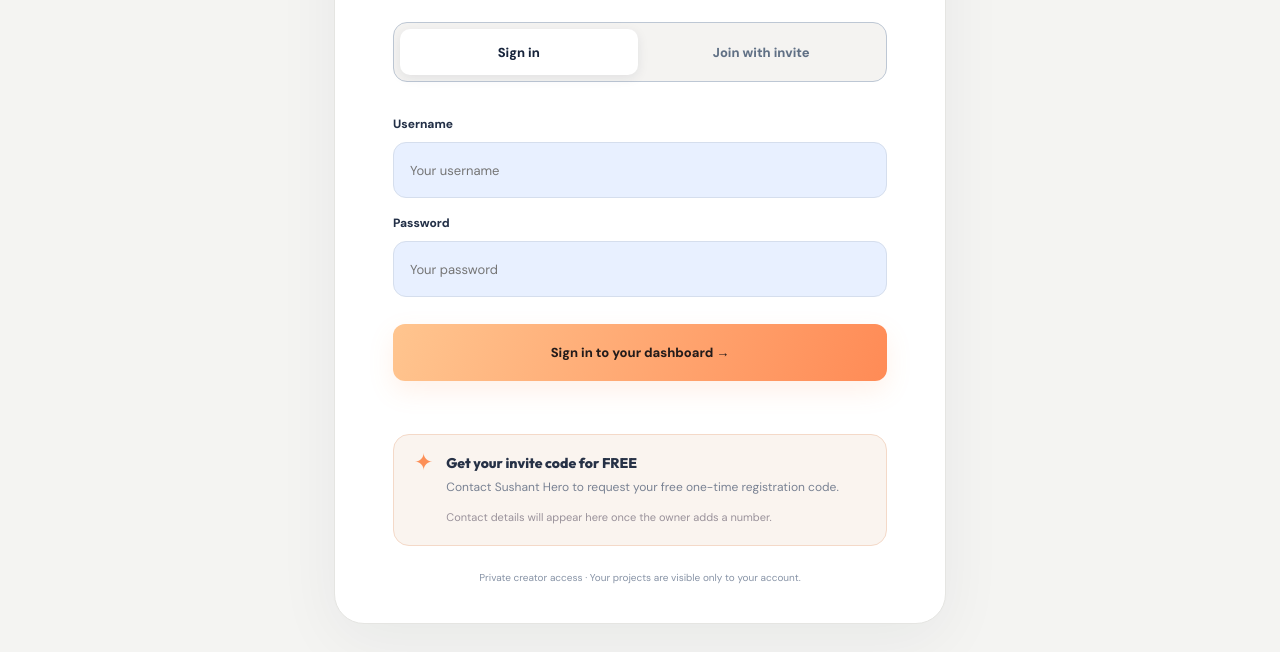
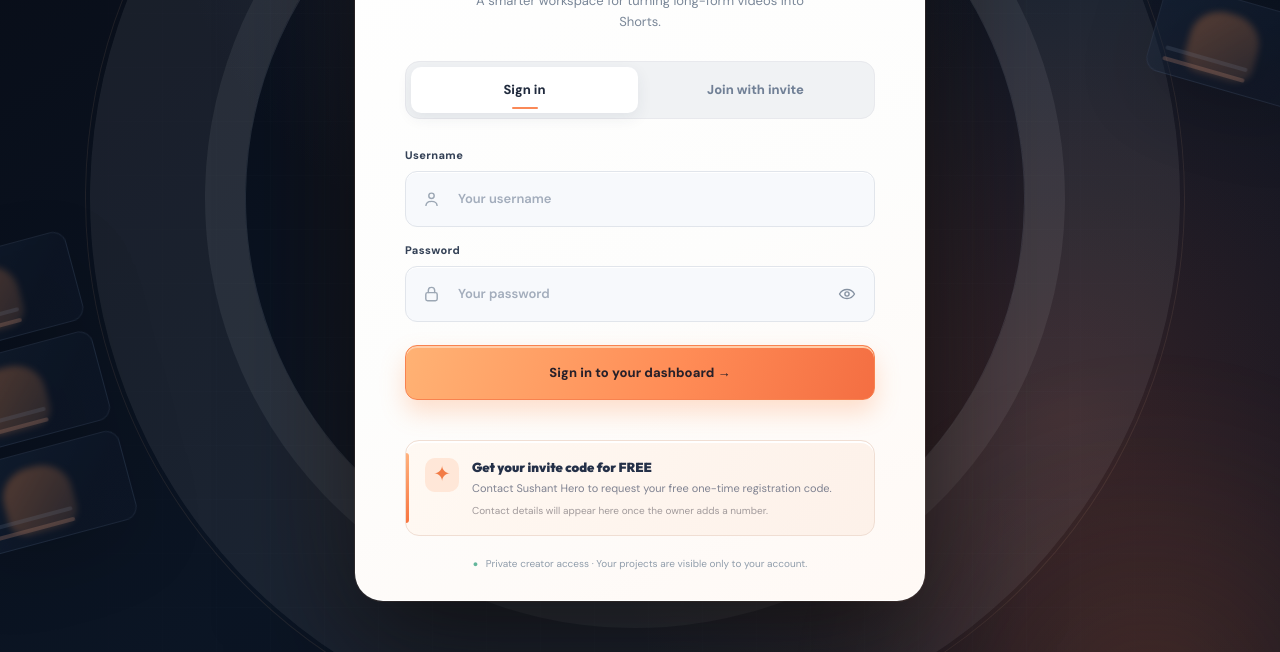
Before and after one commit to Sushant21-vs/shortmint-studio, a plain HTML site: page static/index.html in a window 1280 px wide. Shown: the part 257-909 px from the top of the page. Drawn offline with Linux system fonts and the light colour scheme; no server answers.

Commit message:
Add files via upload

```diff
--- a/static/index.html
+++ b/static/index.html
@@ -11,34 +11,43 @@
   <link rel="stylesheet" href="/import-fixes.css?v=9.0.1"><link rel="stylesheet" href="/multi-upload.css?v=12.0.0">
   <link rel="stylesheet" href="/montage.css?v=13">
   <link rel="stylesheet" href="/spacious.css?v=15.0.0">
-  <link rel="stylesheet" href="/login-clean.css?v=16.0.0">
+  <link rel="stylesheet" href="/login-atelier.css?v=17.0.0">
 </head>
 <body>
   <section id="auth-view" class="auth-screen hidden">
+    <div class="sm-login-scene" aria-hidden="true">
+      <div class="sm-login-halo halo-one"></div><div class="sm-login-halo halo-two"></div>
+      <div class="sm-login-orbit orbit-one"></div><div class="sm-login-orbit orbit-two"></div>
+      <div class="sm-login-film film-left"><i></i><i></i><i></i></div>
+      <div class="sm-login-film film-right"><i></i><i></i><i></i></div>
+    </div>
     <div class="auth-card">
-      <div class="auth-heading"><div class="auth-brand-mark">✦</div><span>Short<span>Mint</span><small>STUDIO</small></span></div>
-      <h1>Creators start here.</h1><p class="muted">A smarter workspace for turning long-form videos into Shorts.</p>
-      <div class="auth-switch"><button id="auth-login-tab" type="button" class="active">Sign in</button><button id="auth-register-tab" type="button">Join with invite</button></div>
+      <div class="sm-login-card-top" aria-hidden="true"><span></span><span>SM / STUDIO</span></div>
+      <div class="auth-heading">
+        <div class="auth-brand-mark" aria-hidden="true"><svg viewBox="0 0 54 54" fill="none" xmlns="http://www.w3.org/2000/svg"><rect width="54" height="54" rx="16" fill="url(#sm-login-mark-bg)"/><path d="m27 8.3 4.8 13.9L45.7 27l-13.9 4.8L27 45.7l-4.8-13.9L8.3 27l13.9-4.8L27 8.3Z" fill="white"/><path d="m27 19 2.8 8L27 35l-2.8-8L27 19Z" fill="#FF8A4A"/><defs><linearGradient id="sm-login-mark-bg" x1="0" y1="0" x2="54" y2="54"><stop stop-color="#FFB16F"/><stop offset="1" stop-color="#F65C31"/></linearGradient></defs></svg></div>
+        <span>Short<span>Mint</span><small>STUDIO</small></span>
+      </div>
+      <h1>Creators start here<span class="sm-title-stop">.</span></h1>
+      <p class="muted">A smarter workspace for turning long-form videos into Shorts.</p>
+      <div class="auth-switch" aria-label="Account access"><button id="auth-login-tab" type="button" class="active">Sign in</button><button id="auth-register-tab" type="button">Join with invite</button></div>
       <form id="auth-form" class="stack-form">
-        <label for="auth-username">Username</label><input id="auth-username" autocomplete="username" required minlength="3" maxlength="24" placeholder="Your username">
-        <label for="auth-password">Password</label><input id="auth-password" type="password" autocomplete="current-password" required minlength="10" placeholder="Your password">
-        <div id="auth-invite-wrap" class="hidden"><label for="auth-invite">Invitation code</label><input id="auth-invite" maxlength="60" placeholder="SM-XXXXXXXXXX"><p class="helper">Ask the website owner for a one-time invite code.</p></div>
+        <label for="auth-username">Username</label>
+        <div class="sm-auth-input-wrap"><span class="sm-auth-field-icon" aria-hidden="true"><svg viewBox="0 0 24 24" fill="none" stroke="currentColor" stroke-width="1.8" stroke-linecap="round" stroke-linejoin="round"><circle cx="12" cy="8" r="3.4"/><path d="M5 20c.4-3.3 3-5 7-5s6.6 1.7 7 5"/></svg></span><input id="auth-username" autocomplete="username" required minlength="3" maxlength="24" placeholder="Your username"></div>
+        <label for="auth-password">Password</label>
+        <div class="sm-auth-input-wrap"><span class="sm-auth-field-icon" aria-hidden="true"><svg viewBox="0 0 24 24" fill="none" stroke="currentColor" stroke-width="1.8" stroke-linecap="round" stroke-linejoin="round"><rect x="4.8" y="10.3" width="14.4" height="10.3" rx="2.2"/><path d="M8 10V7.6a4 4 0 0 1 8 0V10"/></svg></span><input id="auth-password" type="password" autocomplete="current-password" required minlength="10" placeholder="Your password"><button class="sm-auth-reveal" id="sm-auth-reveal" type="button" aria-label="Show password" aria-pressed="false"><svg viewBox="0 0 24 24" fill="none" stroke="currentColor" stroke-width="1.8" stroke-linecap="round" stroke-linejoin="round" aria-hidden="true"><path d="M2 12s3.4-6 10-6 10 6 10 6-3.4 6-10 6S2 12 2 12Z"/><circle cx="12" cy="12" r="2.8"/></svg></button></div>
+        <div id="auth-invite-wrap" class="hidden"><label for="auth-invite">Invitation code</label><div class="sm-auth-input-wrap"><span class="sm-auth-field-icon" aria-hidden="true"><svg viewBox="0 0 24 24" fill="none" stroke="currentColor" stroke-width="1.8" stroke-linecap="round" stroke-linejoin="round"><rect x="3" y="10" width="18" height="11" rx="2"/><path d="M3 14h18M12 10v11M12 10C6 8 5 4 8 3c3-1 4 3 4 7Zm0 0c6-2 7-6 4-7-3-1-4 3-4 7Z"/></svg></span><input id="auth-invite" maxlength="60" placeholder="SM-XXXXXXXXXX"></div><p class="helper">Ask the website owner for a one-time invite code.</p></div>
         <button id="auth-submit" type="submit" class="orange-btn wide">Sign in to your dashboard →</button>
       </form>
       <p id="auth-message" class="auth-message" aria-live="polite"></p>
       <div id="invite-contact-box" class="invite-contact-box" aria-label="Free invite code contact">
         <span class="invite-contact-spark" aria-hidden="true">✦</span>
-        <div class="invite-contact-content">
-          <strong>Get your invite code for FREE</strong>
+        <div class="invite-contact-content"><strong>Get your invite code for FREE</strong>
           <p id="invite-contact-copy">Contact Sushant Hero to request your free one-time registration code.</p>
-          <div class="invite-contact-actions hidden" id="invite-contact-actions">
-            <a id="invite-contact-number" class="invite-contact-number" href="#" aria-label="Call ShortMint owner">Call owner <span id="invite-contact-phone">+977</span></a>
-            <a id="invite-contact-whatsapp" class="invite-contact-whatsapp" href="#" target="_blank" rel="noopener noreferrer" aria-label="Message ShortMint owner on WhatsApp">WhatsApp <span aria-hidden="true">↗</span></a>
-          </div>
+          <div class="invite-contact-actions hidden" id="invite-contact-actions"><a id="invite-contact-number" class="invite-contact-number" href="#" aria-label="Call ShortMint owner">Call owner <span id="invite-contact-phone">+977</span></a><a id="invite-contact-whatsapp" class="invite-contact-whatsapp" href="#" target="_blank" rel="noopener noreferrer" aria-label="Message ShortMint owner on WhatsApp">WhatsApp <span aria-hidden="true">↗</span></a></div>
           <small class="invite-contact-unset" id="invite-contact-unset">Contact details will appear here once the owner adds a number.</small>
         </div>
       </div>
-      <p class="auth-foot">Private creator access · Your projects are visible only to your account.</p>
+      <p class="auth-foot"><span aria-hidden="true">●</span> Private creator access · Your projects are visible only to your account.</p>
     </div>
   </section>
   <div id="app-view" class="hidden">
@@ -251,5 +260,6 @@
   <div class="toast hidden" id="toast" role="alert"><span id="toast-icon">!</span><div id="toast-text"></div><button id="toast-dismiss" type="button" aria-label="Dismiss">×</button></div>
   <script src="/source-studio.js?v=9.0.1" defer></script><script src="/app.js?v=13.0.0" defer></script><script src="/dashboard.js?v=14.0.0" defer></script><script src="/premium.js?v=14.0.0" defer></script>
   <script src="/spacious.js?v=15.0.0" defer></script>
+  <script src="/login-atelier.js?v=17.0.0" defer></script>
 </body>
 </html>
--- /dev/null
+++ b/static/login-atelier.css
@@ -0,0 +1,157 @@
+/* ShortMint / Creator Portal — v17  |  isolated to the auth screen */
+body:has(#auth-view:not(.hidden)){
+  margin:0;
+  background:#080d18!important;
+  color:#152035;
+}
+#auth-view.auth-screen{
+  isolation:isolate;
+  position:relative;
+  width:100%; max-width:none!important;
+  min-height:100dvh;
+  margin:0!important;
+  padding:clamp(24px,4vw,54px) 20px!important;
+  display:flex!important;align-items:center;justify-content:center;
+  overflow:hidden;
+  background:
+    radial-gradient(circle at 46% 12%,rgba(61,88,132,.27),transparent 40%),
+    radial-gradient(circle at 83% 74%,rgba(247,109,68,.17),transparent 38%),
+    linear-gradient(145deg,#080c16 0%,#0b1524 57%,#0c111e 100%)!important;
+}
+#auth-view.auth-screen.hidden{display:none!important}
+#auth-view.auth-screen::before{
+  content:'';position:absolute;z-index:-1;inset:0;pointer-events:none;opacity:.35;
+  background-image:linear-gradient(#9eb1cc0b 1px,transparent 1px),linear-gradient(90deg,#9eb1cc0b 1px,transparent 1px);
+  background-size:54px 54px;
+  mask-image:linear-gradient(90deg,transparent,#000 20%,#000 80%,transparent);
+}
+#auth-view .sm-login-scene{position:absolute;inset:0;overflow:hidden;z-index:-1;pointer-events:none}
+#auth-view .sm-login-halo{position:absolute;border-radius:50%;filter:blur(4px);animation:smBreathe 11s ease-in-out infinite alternate}
+#auth-view .halo-one{width:700px;height:700px;top:-440px;left:calc(50% - 340px);background:radial-gradient(circle,#ff8e5847 0%,#ff8e580b 50%,transparent 70%)}
+#auth-view .halo-two{width:640px;height:640px;bottom:-380px;right:-190px;background:radial-gradient(circle,#fc854729 0%,#ff8e5806 55%,transparent 72%);animation-delay:-4s}
+#auth-view .sm-login-orbit{position:absolute;border:1px solid #c9d9e322;border-radius:50%;box-shadow:0 0 0 40px #fff1,0 0 0 155px #fff1;transform:rotate(-21deg)}
+#auth-view .orbit-one{width:780px;height:780px;top:calc(50% - 390px);left:calc(50% - 395px)}
+#auth-view .orbit-two{width:1100px;height:1100px;top:calc(50% - 550px);left:calc(50% - 555px);border-color:#ffc19f17;box-shadow:none}
+#auth-view .sm-login-film{position:absolute;display:flex;flex-direction:column;gap:11px;width:164px;transform:rotate(-15deg);filter:drop-shadow(0 24px 35px #0005);opacity:.60}
+#auth-view .sm-login-film i{display:block;width:164px;height:92px;border:1px solid #788aa93a;border-radius:14px;background:linear-gradient(130deg,#1d3049a0,#111b2daf 70%);position:relative;overflow:hidden}
+#auth-view .sm-login-film i::before{content:'';position:absolute;width:70px;height:65px;top:15px;left:35px;border-radius:45% 45% 25% 25%;background:linear-gradient(135deg,#f98f4a7d,#ffac7430);filter:blur(3px)}
+#auth-view .sm-login-film i::after{content:'';position:absolute;left:15px;bottom:12px;width:85px;height:4px;border-radius:8px;background:#ffb18c57;box-shadow:0 -11px 0 #c7dcf52a}
+#auth-view .film-left{left:max(-60px,calc(50% - 780px));bottom:12%;}
+#auth-view .film-right{right:max(-65px,calc(50% - 760px));top:6%;transform:rotate(16deg)}
+#auth-view .auth-card{
+  box-sizing:border-box;display:block;position:relative;z-index:2;
+  width:100%!important; max-width:570px!important;
+  margin:0 auto!important;
+  padding:46px 49px 28px!important;
+  border:1px solid rgba(255,255,255,.78)!important;
+  border-radius:28px!important;
+  background:linear-gradient(156deg,#fff 0%,#fdfdfc 58%,#fff9f5 100%)!important;
+  box-shadow:0 50px 120px #0009,0 0 0 1px #efa77824,0 0 120px #ff976019!important;
+  color:#1c273a!important;
+  animation:smAuthEnter .7s cubic-bezier(.2,.8,.2,1) both;
+}
+#auth-view .auth-card::before{content:'';position:absolute;top:0;left:20%;right:20%;height:3px;background:linear-gradient(90deg,transparent,#ffd1ab,#fa7947,#ffd1ab,transparent);border-radius:0 0 10px 10px}
+#auth-view .sm-login-card-top{display:flex;align-items:center;justify-content:space-between;gap:12px;margin:-23px 0 24px;color:#9ba6b3;font:800 9px/1.2 'DM Sans',sans-serif;letter-spacing:2.5px}
+#auth-view .sm-login-card-top span:first-child{display:block;width:33px;height:4px;background:linear-gradient(90deg,#ff9e5b,#ffdfb3);border-radius:10px}
+#auth-view .auth-heading{display:flex;align-items:center;justify-content:center;gap:12px;margin:0 auto;color:#1b263a!important;font:850 29px/1.04 Outfit,system-ui,sans-serif;letter-spacing:-1.25px}
+#auth-view .auth-brand-mark{width:51px;height:51px;display:grid;place-items:center;flex:none;font-size:0!important;color:inherit!important;filter:drop-shadow(0 9px 15px #ff854e35);transition:transform .3s ease}
+#auth-view .auth-brand-mark svg{width:51px;height:51px}
+#auth-view .auth-heading:hover .auth-brand-mark{transform:rotate(-9deg) scale(1.04)}
+#auth-view .auth-heading span span{color:#f56e34!important}
+#auth-view .auth-heading small{display:block;letter-spacing:4.4px;font-size:8px;line-height:1.7;color:#8592a4!important;margin-top:4px;text-align:right}
+#auth-view .auth-card h1{
+  font:850 clamp(31px,3.5vw,38px)/1.11 Outfit,system-ui,sans-serif!important;
+  letter-spacing:-1.6px!important;color:#17243a!important;
+  margin:35px 0 9px!important;text-align:center;
+}
+#auth-view .sm-title-stop{color:#f47d45!important}
+#auth-view .auth-card>.muted{font-size:13px!important;line-height:1.65!important;color:#7a8798!important;text-align:center;margin:0 auto!important;max-width:365px}
+#auth-view .auth-switch{display:grid;grid-template-columns:1fr 1fr;gap:4px;margin:28px 0 22px!important;padding:5px!important;border:1px solid #e8e9ed!important;border-radius:14px!important;background:#f0f2f4!important;box-shadow:none!important}
+#auth-view .auth-switch button{min-height:46px;position:relative;padding:12px 8px;border:0;border-radius:10px!important;background:transparent!important;color:#718096!important;font-size:13px!important;font-weight:850!important;transition:background .2s,color .2s,box-shadow .2s}
+#auth-view .auth-switch button.active{background:#fff!important;color:#202a3d!important;box-shadow:0 5px 16px #22345013!important}
+#auth-view .auth-switch button.active::after{content:'';position:absolute;bottom:4px;left:calc(50% - 13px);width:26px;height:2px;background:#fa8957;border-radius:4px}
+#auth-view .auth-switch button:focus-visible{outline:2px solid #f57b3d;outline-offset:2px}
+#auth-view .stack-form{display:flex;flex-direction:column;gap:9px}
+#auth-view .stack-form label{font-size:11px!important;font-weight:850!important;letter-spacing:.4px;color:#354257!important;margin:7px 0 0!important}
+#auth-view .sm-auth-input-wrap{position:relative;display:flex;align-items:center;width:100%;}
+#auth-view .sm-auth-field-icon{width:19px;height:19px;position:absolute;left:17px;top:50%;transform:translateY(-50%);pointer-events:none;color:#9ca7b4;transition:color .2s}
+#auth-view .sm-auth-field-icon svg{display:block;width:19px;height:19px}
+#auth-view .sm-auth-input-wrap:focus-within .sm-auth-field-icon{color:#f37740}
+#auth-view .stack-form input{
+  box-sizing:border-box;width:100%;height:56px;min-height:56px;
+  padding:14px 52px!important;border:1px solid #e1e5eb!important;
+  border-radius:12px!important;background:#f7f9fc!important;color:#202c42!important;
+  font-size:13px!important;font-weight:600;
+  box-shadow:0 1px 0 #fff inset!important;outline:none!important;
+  transition:border-color .22s,background .22s,box-shadow .22s;
+}
+#auth-view .stack-form input::placeholder{color:#a3adbc;opacity:1}
+#auth-view .stack-form input:focus{border-color:#f1a078!important;background:#fff!important;box-shadow:0 0 0 4px #ff955b1d!important}
+#auth-view .stack-form input:-webkit-autofill{-webkit-text-fill-color:#17243a!important;-webkit-box-shadow:0 0 0 999px #f7f9fc inset!important;box-shadow:0 0 0 999px #f7f9fc inset!important}
+#auth-view .sm-auth-reveal{position:absolute;right:9px;top:50%;transform:translateY(-50%);width:38px;height:38px;display:grid;place-items:center;border:0;border-radius:9px;background:transparent;color:#8591a1;cursor:pointer;transition:background .18s,color .18s}
+#auth-view .sm-auth-reveal svg{width:18px;height:18px}
+#auth-view .sm-auth-reveal:hover{background:#fff0e7;color:#dc662f}
+#auth-view .sm-auth-reveal:focus-visible{outline:2px solid #f97d3c;outline-offset:1px}
+#auth-view #auth-invite-wrap .helper{font-size:11px;color:#8390a1;margin:9px 0 2px}
+#auth-view .stack-form .orange-btn{
+  display:block;position:relative;overflow:hidden;width:100%;margin:14px 0 0!important;
+  min-height:55px;padding:15px 20px!important;
+  border:1px solid #f8824f!important;border-radius:12px!important;
+  background:linear-gradient(110deg,#ffb274 0%,#ff8c56 58%,#f46e42 100%)!important;
+  color:#272029!important;font-size:13px!important;font-weight:900!important;letter-spacing:.1px;
+  box-shadow:0 12px 25px #ff925348,0 2px 0 #ffceaa inset!important;
+  cursor:pointer;transition:transform .22s,box-shadow .22s,filter .22s;
+}
+#auth-view .stack-form .orange-btn::before{content:'';position:absolute;inset:0;width:60%;background:linear-gradient(105deg,transparent,#ffffff45,transparent);transform:translateX(-200%) skewX(-25deg);transition:transform .65s}
+#auth-view .stack-form .orange-btn:hover{transform:translateY(-2px);box-shadow:0 17px 30px #ff925353,0 2px 0 #ffceaa inset!important;filter:brightness(1.02)}
+#auth-view .stack-form .orange-btn:hover::before{transform:translateX(310%) skewX(-25deg)}
+#auth-view .stack-form .orange-btn:focus-visible{outline:3px solid #fb8c52;outline-offset:3px}
+#auth-view .auth-message{min-height:15px;margin:9px 0 0!important;font-size:11px;text-align:center;color:#b34739!important}
+#auth-view .invite-contact-box{
+  box-sizing:border-box;display:flex;align-items:flex-start;gap:13px;width:100%;
+  margin:16px 0 0!important;padding:17px 19px!important;
+  border:1px solid #f0ded3!important;border-radius:14px!important;
+  background:linear-gradient(125deg,#fff9f3,#fdf1e9)!important;
+  box-shadow:0 2px 0 #fff inset!important;
+  position:relative;overflow:hidden;
+}
+#auth-view .invite-contact-box::before{content:'';position:absolute;left:0;top:12px;bottom:12px;width:3px;border-radius:0 5px 5px 0;background:linear-gradient(#ffb17d,#f87540)}
+#auth-view .invite-contact-spark{flex:none;width:34px;height:34px;border-radius:10px;display:grid;place-items:center;background:#ffe7d8;color:#f27b45!important;font-size:21px!important;line-height:1;margin:0!important}
+#auth-view .invite-contact-content{min-width:0;flex:1}
+#auth-view .invite-contact-content strong{display:block;color:#243048!important;font-weight:850;font-size:13px!important;line-height:1.4}
+#auth-view .invite-contact-content p{color:#7f8291!important;line-height:1.6!important;margin:4px 0!important;font-size:11px!important}
+#auth-view .invite-contact-unset{display:block;margin-top:5px!important;color:#a19a9b!important;font-size:10px!important;line-height:1.5}
+#auth-view .invite-contact-actions{display:flex;gap:8px;flex-wrap:wrap;margin-top:10px}
+#auth-view .invite-contact-actions a{display:inline-flex;align-items:center;justify-content:center;min-height:34px;padding:8px 12px;border-radius:8px;border:1px solid #f7c7a7;font-size:11px;font-weight:850;text-decoration:none;transition:transform .2s}
+#auth-view .invite-contact-actions a:hover{transform:translateY(-1px)}
+#auth-view .invite-contact-actions .invite-contact-number{background:#ffebda;color:#ab4b2a;border-color:#f8cfb3}
+#auth-view .invite-contact-actions .invite-contact-whatsapp{background:#e7f7ec;color:#207d47;border-color:#c6e9d2}
+#auth-view .invite-contact-actions .invite-contact-number:hover{color:#ab4b2a;background:#ffe2c8}
+#auth-view .invite-contact-actions .invite-contact-whatsapp:hover{color:#166236;background:#d7efdf}
+#auth-view .auth-foot{margin:20px 0 0!important;text-align:center;color:#909dab!important;font-size:10px!important;line-height:1.6}
+#auth-view .auth-foot span{color:#63b69b;font-size:9px;margin-right:5px}
+@keyframes smAuthEnter{from{opacity:0;transform:translateY(17px) scale(.987)}to{opacity:1;transform:translateY(0) scale(1)}}
+@keyframes smBreathe{from{transform:scale(1)}to{transform:scale(1.13)}}
+@media(max-width:720px){
+  #auth-view.auth-screen{padding:24px 16px!important}
+  #auth-view .auth-card{max-width:530px!important;padding:39px 29px 25px!important;border-radius:23px!important}
+  #auth-view .sm-login-card-top{margin:-20px 0 21px}
+  #auth-view .film-left,#auth-view .film-right{opacity:.26}
+}
+@media(max-width:480px){
+  #auth-view.auth-screen{padding:14px 11px!important;min-height:100dvh;align-items:center}
+  #auth-view .auth-card{padding:34px 22px 24px!important;border-radius:21px!important;box-shadow:0 24px 65px #0008!important}
+  #auth-view .sm-login-card-top{margin:-15px 0 17px;font-size:8px;letter-spacing:1.7px}
+  #auth-view .auth-heading{font-size:25px;gap:9px}
+  #auth-view .auth-brand-mark,#auth-view .auth-brand-mark svg{width:43px;height:43px}
+  #auth-view .auth-heading small{font-size:7px;letter-spacing:3.2px}
+  #auth-view .auth-card h1{font-size:31px!important;letter-spacing:-1.4px!important;margin:27px 0 9px!important}
+  #auth-view .auth-card>.muted{font-size:12px!important}
+  #auth-view .auth-switch{margin:23px 0 17px!important}
+  #auth-view .stack-form input{height:53px;min-height:53px}
+  #auth-view .invite-contact-box{padding:15px 14px!important;margin-top:15px!important}
+  #auth-view .invite-contact-spark{width:29px;height:29px}
+  #auth-view .auth-foot{font-size:9px!important;margin-top:14px!important}
+}
+@media(max-width:350px){#auth-view .auth-card{padding:28px 15px 21px!important}#auth-view .auth-card h1{font-size:27px!important}}
+@media(prefers-reduced-motion:reduce){#auth-view *{animation:none!important;transition:none!important;scroll-behavior:auto!important}}
--- /dev/null
+++ b/static/login-atelier.js
@@ -0,0 +1,14 @@
+/* Self-contained login-only microinteraction. No network calls. */
+'use strict';
+(() => {
+  const input = document.getElementById('auth-password');
+  const button = document.getElementById('sm-auth-reveal');
+  if (!input || !button) return;
+  button.addEventListener('click', () => {
+    const revealed = input.type === 'password';
+    input.type = revealed ? 'text' : 'password';
+    button.setAttribute('aria-pressed', String(revealed));
+    button.setAttribute('aria-label', revealed ? 'Hide password' : 'Show password');
+    input.focus({preventScroll:true});
+  });
+})();
```
Also changed, not shown: 1 other file.
